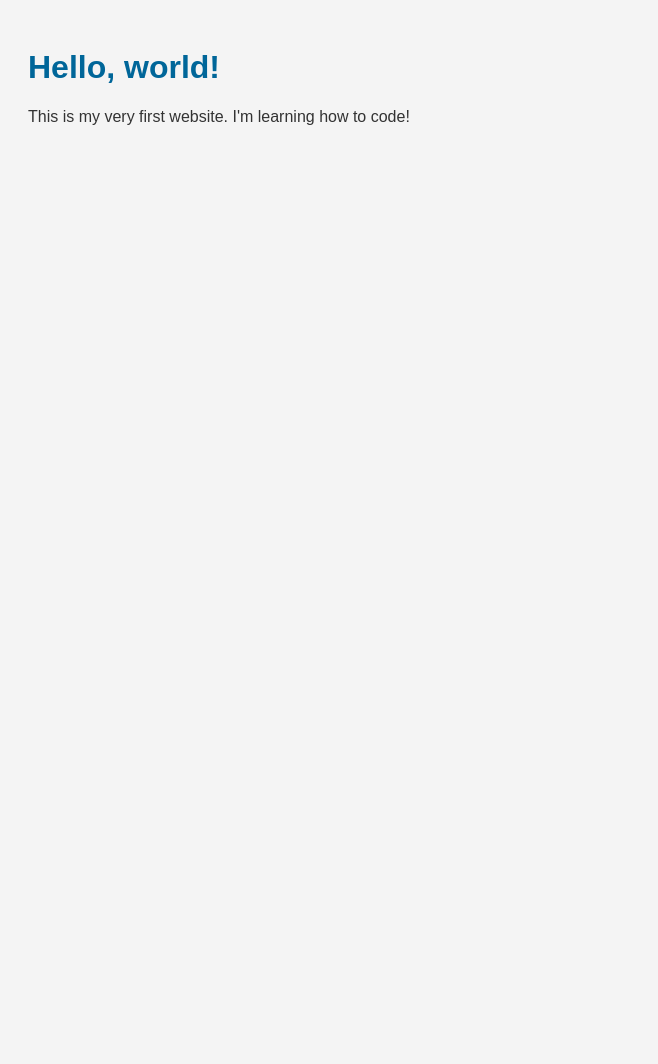
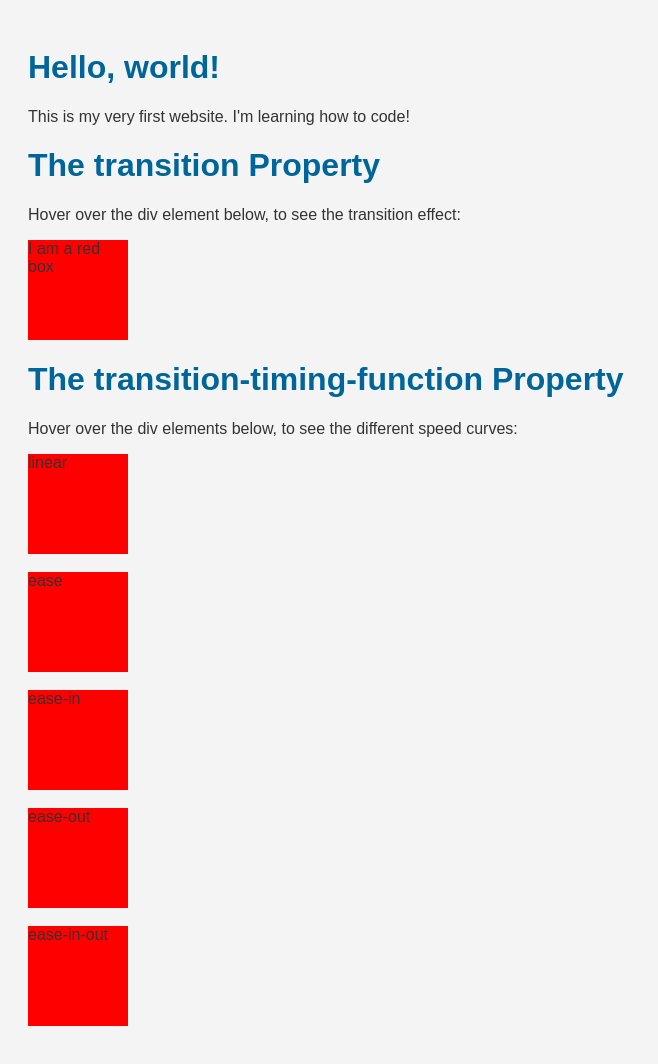
Before and after one commit to nattalla/my-first-website, a plain HTML site: page index.html in a window 1280 px wide. Shown: the whole page, without its empty margins (0-658 px from the left). Before the commit the page ends 800 px from the top, so only its background shows below. Drawn offline with Linux system fonts and the light colour scheme.

Commit message:
learning css transitions

```diff
--- a/index.html
+++ b/index.html
@@ -10,17 +10,38 @@
       width: 100px;
       height: 100px;
       background: red;
-      transition: width 3s;
+      transition: width 2s;
     }
 
+    #div1 {transition-timing-function: linear;}
+    #div2 {transition-timing-function: ease;}
+    #div3 {transition-timing-function: ease-in;}
+    #div4 {transition-timing-function: ease-out;}
+    #div5 {transition-timing-function: ease-in-out;}
+
     div:hover {
-      width: 100vw;
+      width: 300px;
     }
     </style>
 </head>
 <body>
   <h1>Hello, world!</h1>
   <p>This is my very first website. I'm learning how to code!</p>
+  <h1>The transition Property</h1>
+  <p>Hover over the div element below, to see the transition effect:</p>
+    <div>
+      <p>I am a red box</p>
+    </div>
+
+    <h1>The transition-timing-function Property</h1>
+
+    <p>Hover over the div elements below, to see the different speed curves:</p>
+
+    <div id="div1">linear</div><br>
+    <div id="div2">ease</div><br>
+    <div id="div3">ease-in</div><br>
+    <div id="div4">ease-out</div><br>
+    <div id="div5">ease-in-out</div><br>
   <script src="script.js"></script>
 </body>
 </html>
```
